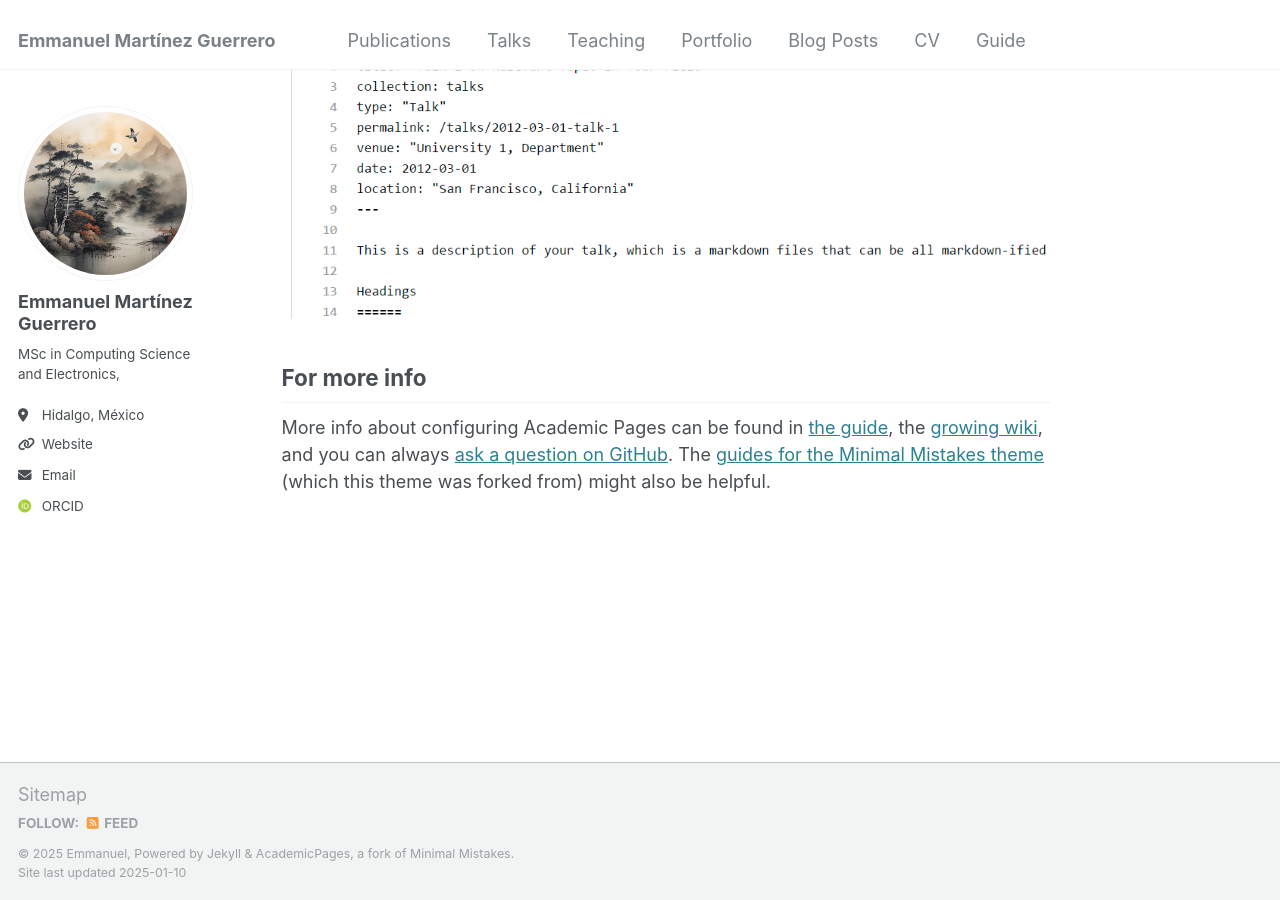
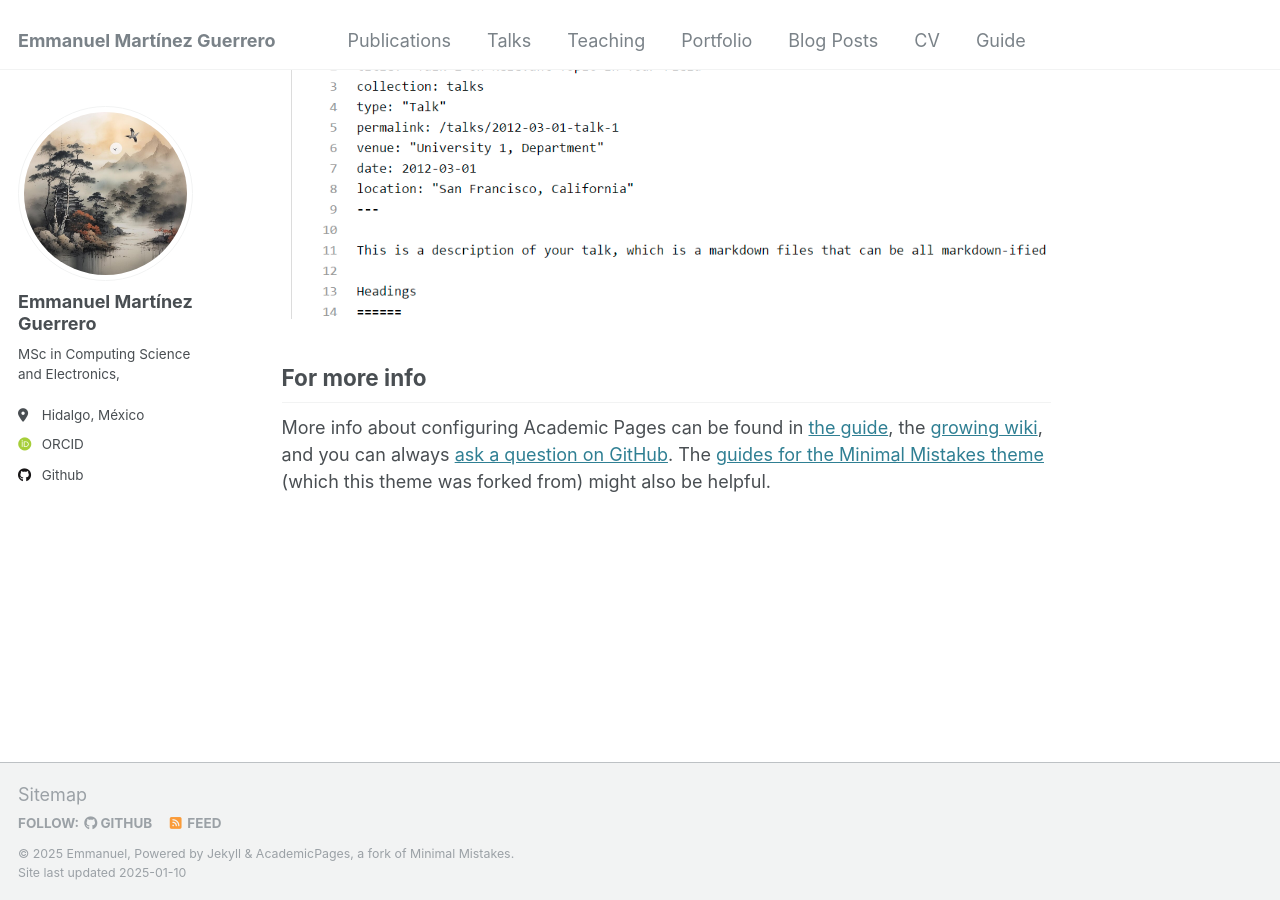
Before and after one commit to EmX-Mtz/EmX-Mtz.github.io, a Jekyll site: the page built from _pages/about.md, in a window 1280 px wide and 900 px high, scrolled down 2643 px. Built offline with Jekyll 4.4.1, drawn with Linux system fonts in a browser that asks for light colours; some web fonts are replaced; some of the changed lines change nothing that is shown.

Commit message:
_config.yml

```diff
--- a/_config.yml
+++ b/_config.yml
@@ -27,8 +27,8 @@ author:
   bio              : "MSc in Computing Science and Electronics, "
   location         : "Hidalgo, México"
   employer         : #
-  uri              : "https://github.com/EmX-Mtz" # URL
-  email            : ""
+  uri              : # URL
+  email            : # ""
 
   # Academic websites
   arxiv            : # URL - Update with the correct link to your profile
@@ -44,7 +44,7 @@ author:
   bitbucket        : # Username - Update with your username on the site
   codepen          : # Username
   dribbble         : # Username
-  github           : # "academicpages"
+  github           : "https://github.com/EmX-Mtz"
   kaggle           : # Username
   stackoverflow    : # User number or user number and name (i.e., use "1" or "1/jeff-atwood")
 
```
